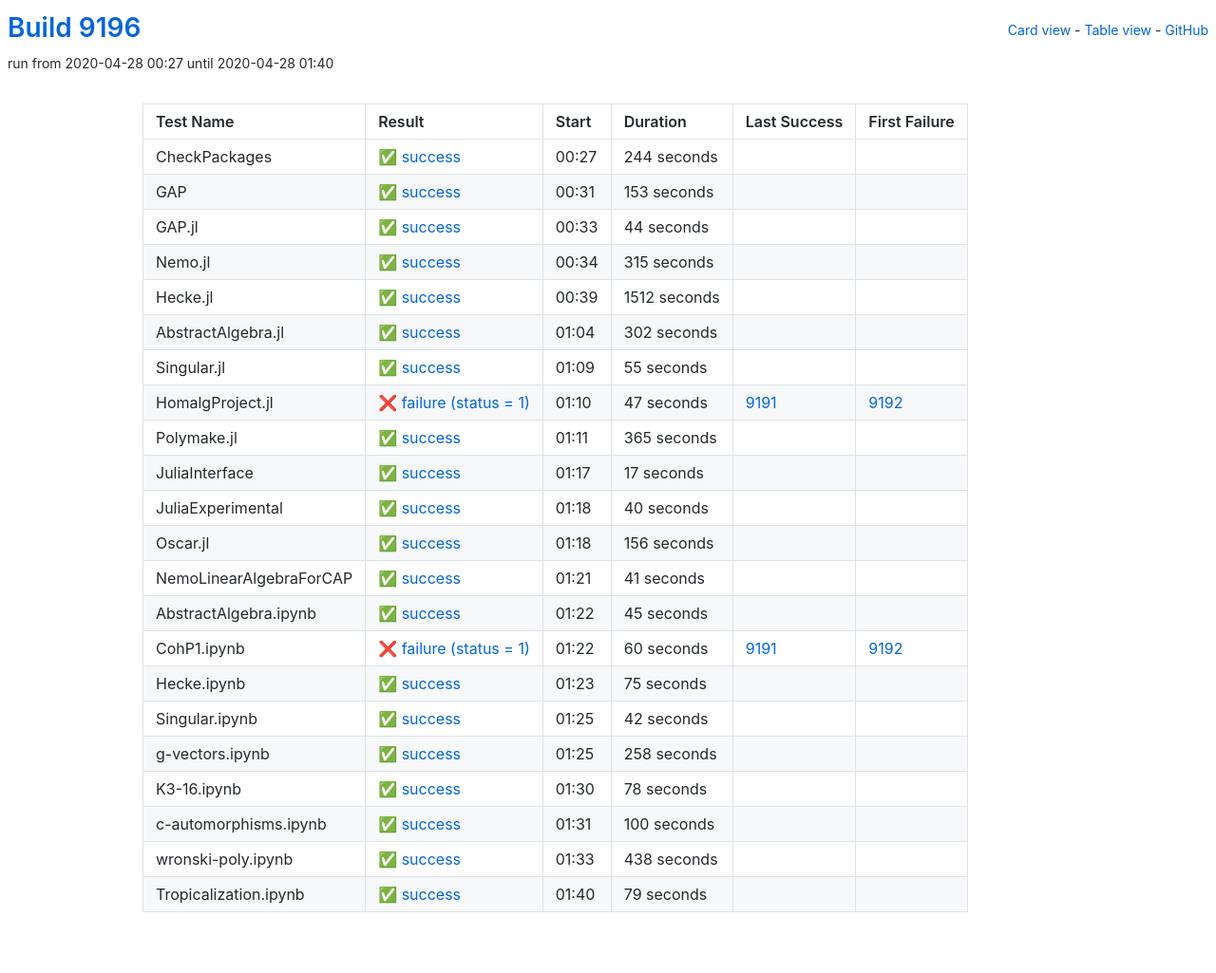
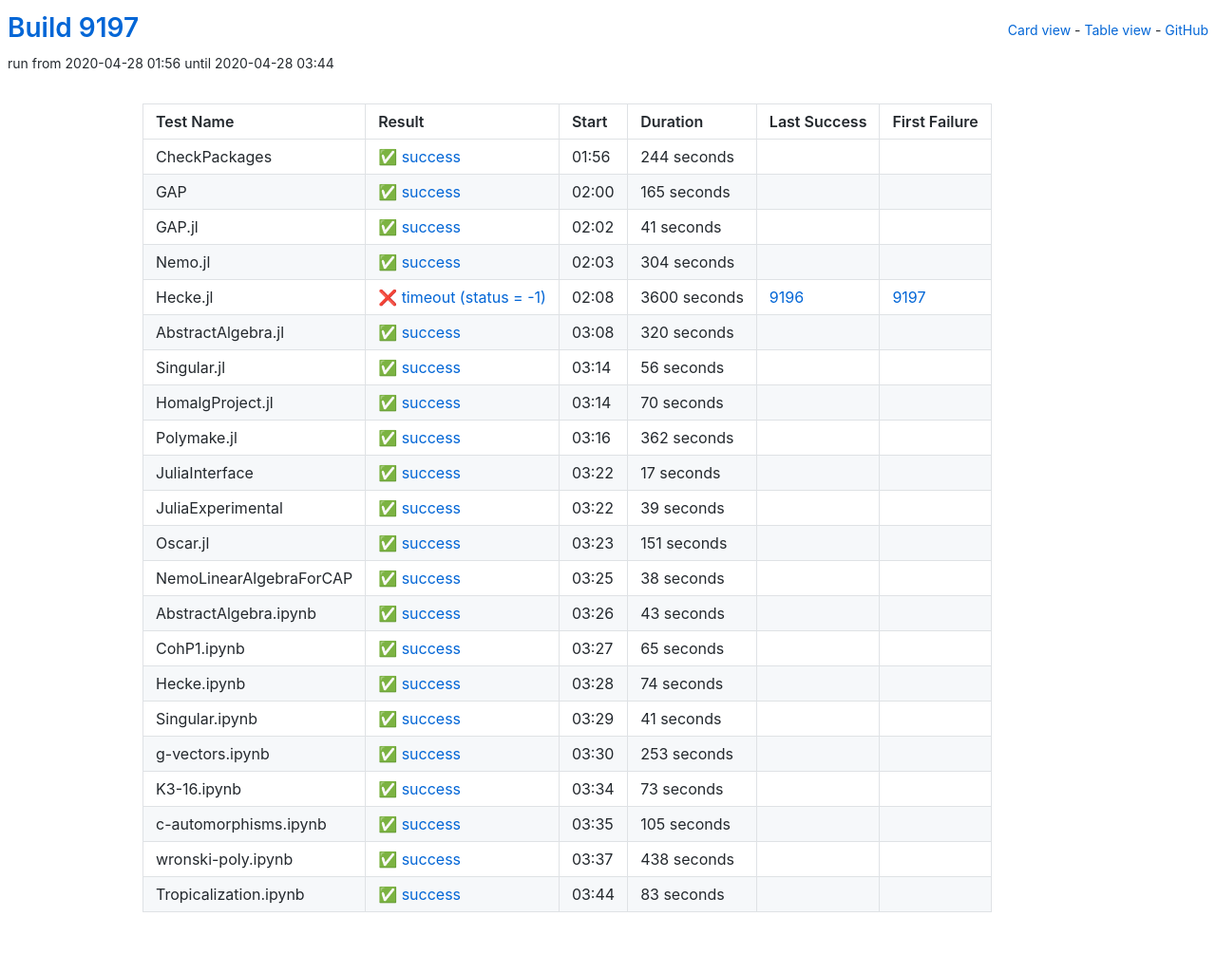
Before and after one commit to oscar-system/oscar-ci-status, a Jekyll site: the page built from table.html, in a window 1280 px wide. Shown: the whole page at 95% size. Built offline with Jekyll 4.4.1, drawn with Linux system fonts in a browser that asks for light colours.

Commit message:
Build 9197

```diff
--- a/_data/ci.yml
+++ b/_data/ci.yml
@@ -1,5 +1,5 @@
-build: 9196
-build_url: https://oscarci.mathematik.uni-kl.de/job/oscar/9196/
+build: 9197
+build_url: https://oscarci.mathematik.uni-kl.de/job/oscar/9197/
 job: oscar
 tests:
 - duration: 244
@@ -8,97 +8,97 @@
   first_failure_url: null
   last_success: false
   last_success_url: null
-  log: https://oscarci.mathematik.uni-kl.de/job/oscar/9196/artifact/logs/build-9196/CheckPackages.log
+  log: https://oscarci.mathematik.uni-kl.de/job/oscar/9197/artifact/logs/build-9197/CheckPackages.log
   name: CheckPackages
-  start: 2020-04-28 00:27
+  start: 2020-04-28 01:56
   status: success
   success: true
-- duration: 153
+- duration: 165
   exitcode: 0
   first_failure: false
   first_failure_url: null
   last_success: false
   last_success_url: null
-  log: https://oscarci.mathematik.uni-kl.de/job/oscar/9196/artifact/logs/build-9196/GAP.log
+  log: https://oscarci.mathematik.uni-kl.de/job/oscar/9197/artifact/logs/build-9197/GAP.log
   name: GAP
-  start: 2020-04-28 00:31
+  start: 2020-04-28 02:00
   status: success
   success: true
-- duration: 44
+- duration: 41
   exitcode: 0
   first_failure: false
   first_failure_url: null
   last_success: false
   last_success_url: null
-  log: https://oscarci.mathematik.uni-kl.de/job/oscar/9196/artifact/logs/build-9196/GAP.jl.log
+  log: https://oscarci.mathematik.uni-kl.de/job/oscar/9197/artifact/logs/build-9197/GAP.jl.log
   name: GAP.jl
-  start: 2020-04-28 00:33
+  start: 2020-04-28 02:02
   status: success
   success: true
-- duration: 315
+- duration: 304
   exitcode: 0
   first_failure: false
   first_failure_url: null
   last_success: false
   last_success_url: null
-  log: https://oscarci.mathematik.uni-kl.de/job/oscar/9196/artifact/logs/build-9196/Nemo.jl.log
+  log: https://oscarci.mathematik.uni-kl.de/job/oscar/9197/artifact/logs/build-9197/Nemo.jl.log
   name: Nemo.jl
-  start: 2020-04-28 00:34
+  start: 2020-04-28 02:03
   status: success
   success: true
-- duration: 1512
+- duration: 3600
+  exitcode: -1
+  first_failure: 9197
+  first_failure_url: https://oscarci.mathematik.uni-kl.de/job/oscar/9197/
+  last_success: 9196
+  last_success_url: https://oscarci.mathematik.uni-kl.de/job/oscar/9196/
+  log: https://oscarci.mathematik.uni-kl.de/job/oscar/9197/artifact/logs/build-9197/Hecke.jl.log
+  name: Hecke.jl
+  start: 2020-04-28 02:08
+  status: timeout
+  success: false
+- duration: 320
   exitcode: 0
   first_failure: false
   first_failure_url: null
   last_success: false
   last_success_url: null
-  log: https://oscarci.mathematik.uni-kl.de/job/oscar/9196/artifact/logs/build-9196/Hecke.jl.log
-  name: Hecke.jl
-  start: 2020-04-28 00:39
+  log: https://oscarci.mathematik.uni-kl.de/job/oscar/9197/artifact/logs/build-9197/AbstractAlgebra.jl.log
+  name: AbstractAlgebra.jl
+  start: 2020-04-28 03:08
   status: success
   success: true
-- duration: 302
+- duration: 56
   exitcode: 0
   first_failure: false
   first_failure_url: null
   last_success: false
   last_success_url: null
-  log: https://oscarci.mathematik.uni-kl.de/job/oscar/9196/artifact/logs/build-9196/AbstractAlgebra.jl.log
-  name: AbstractAlgebra.jl
-  start: 2020-04-28 01:04
+  log: https://oscarci.mathematik.uni-kl.de/job/oscar/9197/artifact/logs/build-9197/Singular.jl.log
+  name: Singular.jl
+  start: 2020-04-28 03:14
   status: success
   success: true
-- duration: 55
+- duration: 70
   exitcode: 0
   first_failure: false
   first_failure_url: null
   last_success: false
   last_success_url: null
-  log: https://oscarci.mathematik.uni-kl.de/job/oscar/9196/artifact/logs/build-9196/Singular.jl.log
-  name: Singular.jl
-  start: 2020-04-28 01:09
+  log: https://oscarci.mathematik.uni-kl.de/job/oscar/9197/artifact/logs/build-9197/HomalgProject.jl.log
+  name: HomalgProject.jl
+  start: 2020-04-28 03:14
   status: success
   success: true
-- duration: 47
-  exitcode: 1
-  first_failure: 9192
-  first_failure_url: https://oscarci.mathematik.uni-kl.de/job/oscar/9192/
-  last_success: 9191
-  last_success_url: https://oscarci.mathematik.uni-kl.de/job/oscar/9191/
-  log: https://oscarci.mathematik.uni-kl.de/job/oscar/9196/artifact/logs/build-9196/HomalgProject.jl.log
-  name: HomalgProject.jl
-  start: 2020-04-28 01:10
-  status: failure
-  success: false
-- duration: 365
+- duration: 362
   exitcode: 0
   first_failure: false
   first_failure_url: null
   last_success: false
   last_success_url: null
-  log: https://oscarci.mathematik.uni-kl.de/job/oscar/9196/artifact/logs/build-9196/Polymake.jl.log
+  log: https://oscarci.mathematik.uni-kl.de/job/oscar/9197/artifact/logs/build-9197/Polymake.jl.log
   name: Polymake.jl
-  start: 2020-04-28 01:11
+  start: 2020-04-28 03:16
   status: success
   success: true
 - duration: 17
@@ -107,31 +107,75 @@
   first_failure_url: null
   last_success: false
   last_success_url: null
-  log: https://oscarci.mathematik.uni-kl.de/job/oscar/9196/artifact/logs/build-9196/JuliaInterface.log
+  log: https://oscarci.mathematik.uni-kl.de/job/oscar/9197/artifact/logs/build-9197/JuliaInterface.log
   name: JuliaInterface
-  start: 2020-04-28 01:17
+  start: 2020-04-28 03:22
   status: success
   success: true
-- duration: 40
+- duration: 39
   exitcode: 0
   first_failure: false
   first_failure_url: null
   last_success: false
   last_success_url: null
-  log: https://oscarci.mathematik.uni-kl.de/job/oscar/9196/artifact/logs/build-9196/JuliaExperimental.log
+  log: https://oscarci.mathematik.uni-kl.de/job/oscar/9197/artifact/logs/build-9197/JuliaExperimental.log
   name: JuliaExperimental
-  start: 2020-04-28 01:18
+  start: 2020-04-28 03:22
   status: success
   success: true
-- duration: 156
+- duration: 151
   exitcode: 0
   first_failure: false
   first_failure_url: null
   last_success: false
   last_success_url: null
-  log: https://oscarci.mathematik.uni-kl.de/job/oscar/9196/artifact/logs/build-9196/Oscar.jl.log
+  log: https://oscarci.mathematik.uni-kl.de/job/oscar/9197/artifact/logs/build-9197/Oscar.jl.log
   name: Oscar.jl
-  start: 2020-04-28 01:18
+  start: 2020-04-28 03:23
+  status: success
+  success: true
+- duration: 38
+  exitcode: 0
+  first_failure: false
+  first_failure_url: null
+  last_success: false
+  last_success_url: null
+  log: https://oscarci.mathematik.uni-kl.de/job/oscar/9197/artifact/logs/build-9197/NemoLinearAlgebraForCAP.log
+  name: NemoLinearAlgebraForCAP
+  start: 2020-04-28 03:25
+  status: success
+  success: true
+- duration: 43
+  exitcode: 0
+  first_failure: false
+  first_failure_url: null
+  last_success: false
+  last_success_url: null
+  log: https://oscarci.mathematik.uni-kl.de/job/oscar/9197/artifact/logs/build-9197/AbstractAlgebra.ipynb.log
+  name: AbstractAlgebra.ipynb
+  start: 2020-04-28 03:26
+  status: success
+  success: true
+- duration: 65
+  exitcode: 0
+  first_failure: false
+  first_failure_url: null
+  last_success: false
+  last_success_url: null
+  log: https://oscarci.mathematik.uni-kl.de/job/oscar/9197/artifact/logs/build-9197/CohP1.ipynb.log
+  name: CohP1.ipynb
+  start: 2020-04-28 03:27
+  status: success
+  success: true
+- duration: 74
+  exitcode: 0
+  first_failure: false
+  first_failure_url: null
+  last_success: false
+  last_success_url: null
+  log: https://oscarci.mathematik.uni-kl.de/job/oscar/9197/artifact/logs/build-9197/Hecke.ipynb.log
+  name: Hecke.ipynb
+  start: 2020-04-28 03:28
   status: success
   success: true
 - duration: 41
@@ -140,86 +184,42 @@
   first_failure_url: null
   last_success: false
   last_success_url: null
-  log: https://oscarci.mathematik.uni-kl.de/job/oscar/9196/artifact/logs/build-9196/NemoLinearAlgebraForCAP.log
-  name: NemoLinearAlgebraForCAP
-  start: 2020-04-28 01:21
+  log: https://oscarci.mathematik.uni-kl.de/job/oscar/9197/artifact/logs/build-9197/Singular.ipynb.log
+  name: Singular.ipynb
+  start: 2020-04-28 03:29
   status: success
   success: true
-- duration: 45
+- duration: 253
   exitcode: 0
   first_failure: false
   first_failure_url: null
   last_success: false
   last_success_url: null
-  log: https://oscarci.mathematik.uni-kl.de/job/oscar/9196/artifact/logs/build-9196/AbstractAlgebra.ipynb.log
-  name: AbstractAlgebra.ipynb
-  start: 2020-04-28 01:22
+  log: https://oscarci.mathematik.uni-kl.de/job/oscar/9197/artifact/logs/build-9197/g-vectors.ipynb.log
+  name: g-vectors.ipynb
+  start: 2020-04-28 03:30
   status: success
   success: true
-- duration: 60
-  exitcode: 1
-  first_failure: 9192
-  first_failure_url: https://oscarci.mathematik.uni-kl.de/job/oscar/9192/
-  last_success: 9191
-  last_success_url: https://oscarci.mathematik.uni-kl.de/job/oscar/9191/
-  log: https://oscarci.mathematik.uni-kl.de/job/oscar/9196/artifact/logs/build-9196/CohP1.ipynb.log
-  name: CohP1.ipynb
-  start: 2020-04-28 01:22
-  status: failure
-  success: false
-- duration: 75
+- duration: 73
   exitcode: 0
   first_failure: false
   first_failure_url: null
   last_success: false
   last_success_url: null
-  log: https://oscarci.mathematik.uni-kl.de/job/oscar/9196/artifact/logs/build-9196/Hecke.ipynb.log
-  name: Hecke.ipynb
-  start: 2020-04-28 01:23
+  log: https://oscarci.mathematik.uni-kl.de/job/oscar/9197/artifact/logs/build-9197/K3-16.ipynb.log
+  name: K3-16.ipynb
+  start: 2020-04-28 03:34
   status: success
   success: true
-- duration: 42
+- duration: 105
   exitcode: 0
   first_failure: false
   first_failure_url: null
   last_success: false
   last_success_url: null
-  log: https://oscarci.mathematik.uni-kl.de/job/oscar/9196/artifact/logs/build-9196/Singular.ipynb.log
-  name: Singular.ipynb
-  start: 2020-04-28 01:25
-  status: success
-  success: true
-- duration: 258
-  exitcode: 0
-  first_failure: false
-  first_failure_url: null
-  last_success: false
-  last_success_url: null
-  log: https://oscarci.mathematik.uni-kl.de/job/oscar/9196/artifact/logs/build-9196/g-vectors.ipynb.log
-  name: g-vectors.ipynb
-  start: 2020-04-28 01:25
-  status: success
-  success: true
-- duration: 78
-  exitcode: 0
-  first_failure: false
-  first_failure_url: null
-  last_success: false
-  last_success_url: null
-  log: https://oscarci.mathematik.uni-kl.de/job/oscar/9196/artifact/logs/build-9196/K3-16.ipynb.log
-  name: K3-16.ipynb
-  start: 2020-04-28 01:30
-  status: success
-  success: true
-- duration: 100
-  exitcode: 0
-  first_failure: false
-  first_failure_url: null
-  last_success: false
-  last_success_url: null
-  log: https://oscarci.mathematik.uni-kl.de/job/oscar/9196/artifact/logs/build-9196/c-automorphisms.ipynb.log
+  log: https://oscarci.mathematik.uni-kl.de/job/oscar/9197/artifact/logs/build-9197/c-automorphisms.ipynb.log
   name: c-automorphisms.ipynb
-  start: 2020-04-28 01:31
+  start: 2020-04-28 03:35
   status: success
   success: true
 - duration: 438
@@ -228,19 +228,19 @@
   first_failure_url: null
   last_success: false
   last_success_url: null
-  log: https://oscarci.mathematik.uni-kl.de/job/oscar/9196/artifact/logs/build-9196/wronski-poly.ipynb.log
+  log: https://oscarci.mathematik.uni-kl.de/job/oscar/9197/artifact/logs/build-9197/wronski-poly.ipynb.log
   name: wronski-poly.ipynb
-  start: 2020-04-28 01:33
+  start: 2020-04-28 03:37
   status: success
   success: true
-- duration: 79
+- duration: 83
   exitcode: 0
   first_failure: false
   first_failure_url: null
   last_success: false
   last_success_url: null
-  log: https://oscarci.mathematik.uni-kl.de/job/oscar/9196/artifact/logs/build-9196/Tropicalization.ipynb.log
+  log: https://oscarci.mathematik.uni-kl.de/job/oscar/9197/artifact/logs/build-9197/Tropicalization.ipynb.log
   name: Tropicalization.ipynb
-  start: 2020-04-28 01:40
+  start: 2020-04-28 03:44
   status: success
   success: true
```
Also changed, not shown: README.md.
